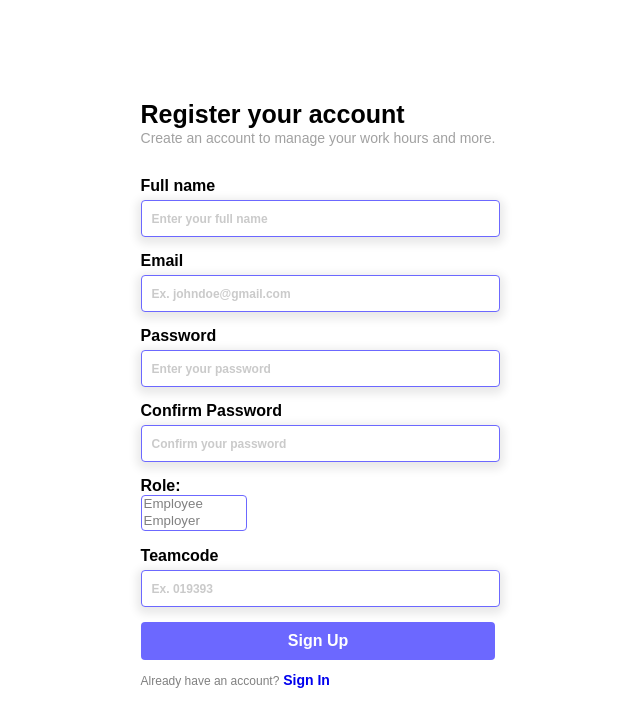
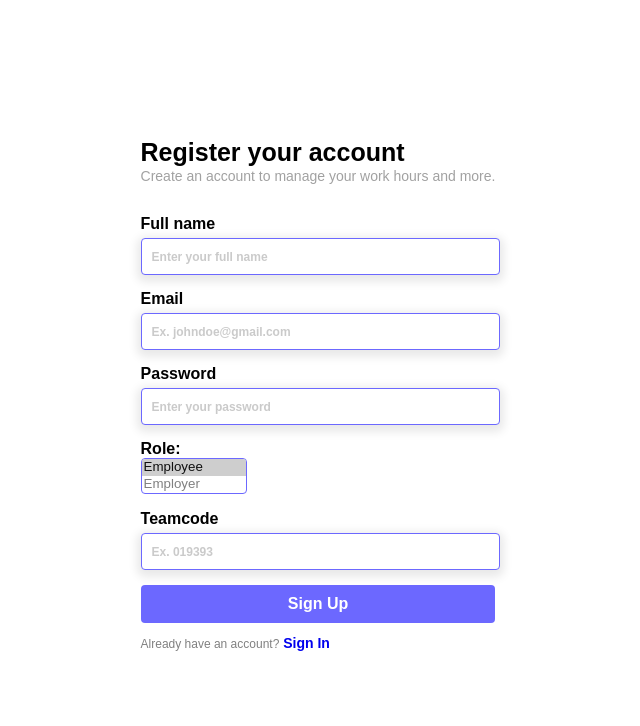
Before and after one commit to ZorroDB/webapp, a React (Create React App) app: page /register in a window 1280 px wide. Shown: the top 726 px of the page, without its empty margins (322-962 px from the left). Built offline with nearby package versions, Linux system fonts and the light colour scheme.

Commit message:
update registration

```diff
--- a/src/backend/server.js
+++ b/src/backend/server.js
@@ -3,7 +3,7 @@ const mongoose = require("mongoose");
 const bodyParser = require("body-parser");
 const cors = require("cors");
 const bcrypt = require("bcrypt");
-const User = require("./models/User"); // Adjust the path if your User model is in a different directory
+const User = require("./models/User");
 
 const app = express();
 const PORT = process.env.PORT || 4000;
--- a/src/backend/services/api.js
+++ b/src/backend/services/api.js
@@ -2,7 +2,7 @@
 import axios from "axios";
 
 const API = axios.create({
-  baseURL: "http://localhost:4000/register", // Update the base URL if necessary
+  baseURL: "http://localhost:4000", // Update the base URL if necessary
 });
 
 API.interceptors.request.use((config) => {
--- a/src/frontend/screens/registerScreen.jsx
+++ b/src/frontend/screens/registerScreen.jsx
@@ -1,7 +1,7 @@
 import React, { useState } from "react";
 import "./styling/login.css";
-import { Link, useNavigate } from "react-router-dom";
-import { register } from "../../backend/services/api";
+import axios from "axios";
+import { Link } from "react-router-dom";
 
 const RegisterScreen = () => {
   const [formData, setFormData] = useState({
@@ -12,31 +12,47 @@ const RegisterScreen = () => {
     teamCode: "",
   });
 
-  const [error, setError] = useState("");
-  const history = useNavigate();
+  const [errorMessages, setErrorMessages] = useState({});
+  const [isSubmitted, setIsSubmitted] = useState(false);
 
-  const handleInputChange = (event) => {
-    const { name, value } = event.target;
+  const handleInputChange = (e) => {
+    const { name, value } = e.target;
     setFormData({ ...formData, [name]: value });
   };
 
-  const handleSubmit = async (event) => {
-    event.preventDefault();
+  const handleSubmit = async (e) => {
+    e.preventDefault();
     try {
-      await register(formData);
-      alert("User registered successfully");
-      history.push("/login"); // Redirect to login after successful registration
+      const response = await axios.post(
+        "http://localhost:4000/register",
+        formData
+      );
+      if (response.data.success) {
+        setIsSubmitted(true);
+      } else {
+        setErrorMessages({
+          name: "submission",
+          message: response.data.message,
+        });
+      }
     } catch (error) {
-      setError(error.response.data.error);
+      setErrorMessages({
+        name: "submission",
+        message: "Registration failed. Please try again.",
+      });
     }
   };
 
+  const renderErrorMessage = (name) =>
+    name === errorMessages.name && (
+      <div className="error">{errorMessages.message}</div>
+    );
+
   return (
-    <div className="register-page">
+    <div className="registration">
       <div className="header">
         <h1>Register your account</h1>
         <span>Create an account to manage your work hours and more.</span>
-        {error && <div className="error">{error}</div>}
       </div>
       <div className="register-form">
         <form onSubmit={handleSubmit}>
@@ -45,62 +61,68 @@ const RegisterScreen = () => {
             <input
               type="text"
               name="fullName"
+              value={formData.fullName}
               onChange={handleInputChange}
               required
               placeholder="Enter your full name"
             />
+            {renderErrorMessage("fullName")}
           </div>
           <div className="input-container">
             <label>Email </label>
             <input
               type="email"
               name="email"
+              value={formData.email}
               onChange={handleInputChange}
               required
               placeholder="Ex. johndoe@gmail.com"
             />
+            {renderErrorMessage("email")}
           </div>
           <div className="input-container">
             <label>Password </label>
             <input
               type="password"
               name="pass"
+              alue={formData.password}
               onChange={handleInputChange}
               required
               placeholder="Enter your password"
             />
-          </div>
-          <div className="input-container">
-            <label>Confirm Password </label>
-            <input
-              type="password"
-              name="pass"
-              onChange={handleInputChange}
-              required
-              placeholder="Confirm your password"
-            />
+            {renderErrorMessage("password")}
           </div>
           <div className="input-container">
             <label>Role:</label>
-            <select name="roles" size={2} required onChange={handleInputChange}>
+            <select
+              name="roles"
+              size={2}
+              required
+              onChange={handleInputChange}
+              value={formData.role}
+            >
               <option value={"employee"}>Employee</option>
               <option value={"employer"}>Employer</option>
             </select>
+            {renderErrorMessage("role")}
           </div>
           <div className="input-container">
             <label>Teamcode </label>
             <input
               type="num"
               name="teamCode"
+              value={formData.teamCode}
               onChange={handleInputChange}
               required
               placeholder="Ex. 019393"
               maxLength={6}
             />
+            {renderErrorMessage("teamCode")}
           </div>
           <div className="button-container sign-up-btn">
             <input type="submit" value="Sign Up" />
           </div>
+          {renderErrorMessage("submission")}
           <p id="sign-in">
             Already have an account?
             <Link to={"/login"} className="forgotPwdClass">
@@ -109,6 +131,7 @@ const RegisterScreen = () => {
           </p>
         </form>
       </div>
+      {isSubmitted && <div>Registration successful!</div>}
     </div>
   );
 };
```
